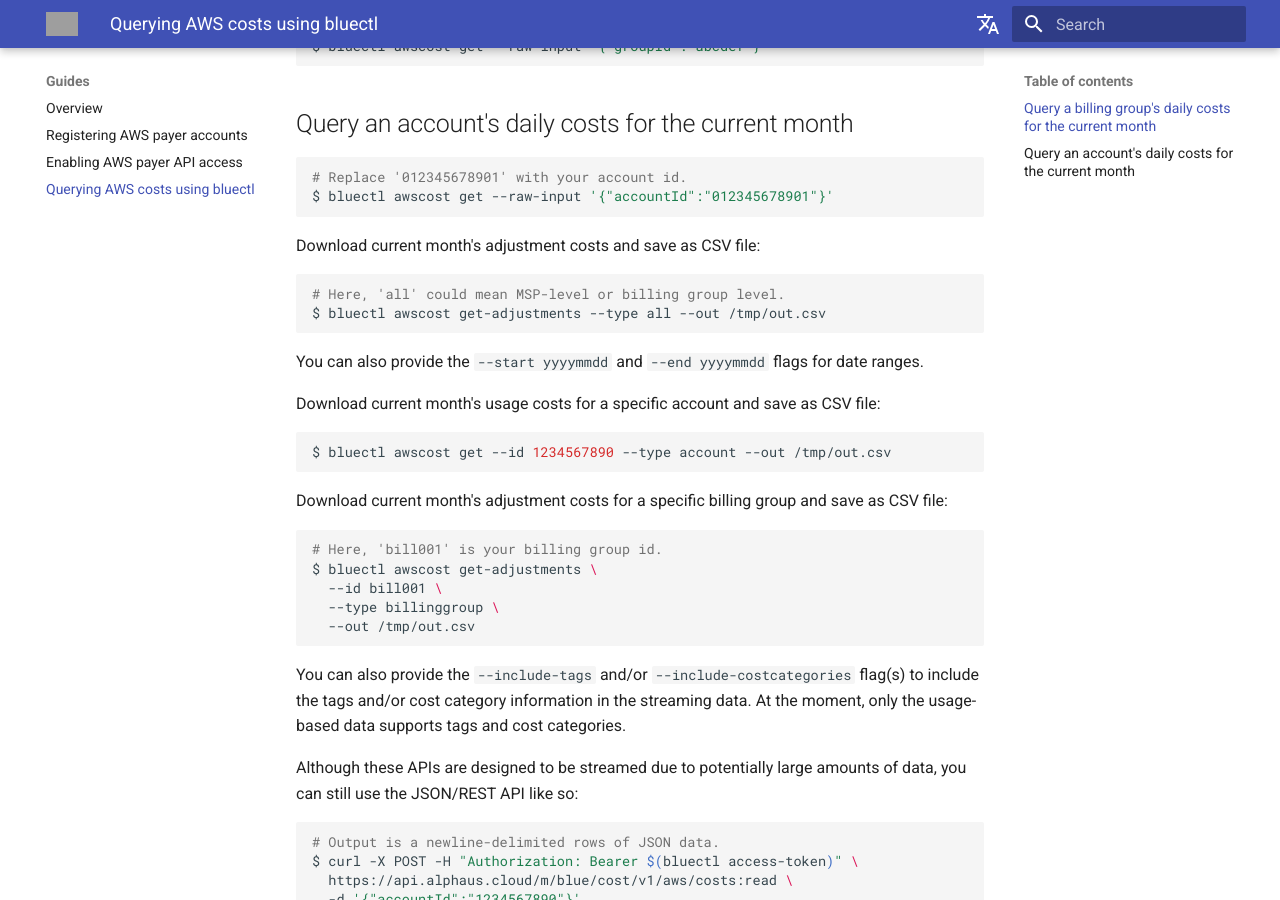
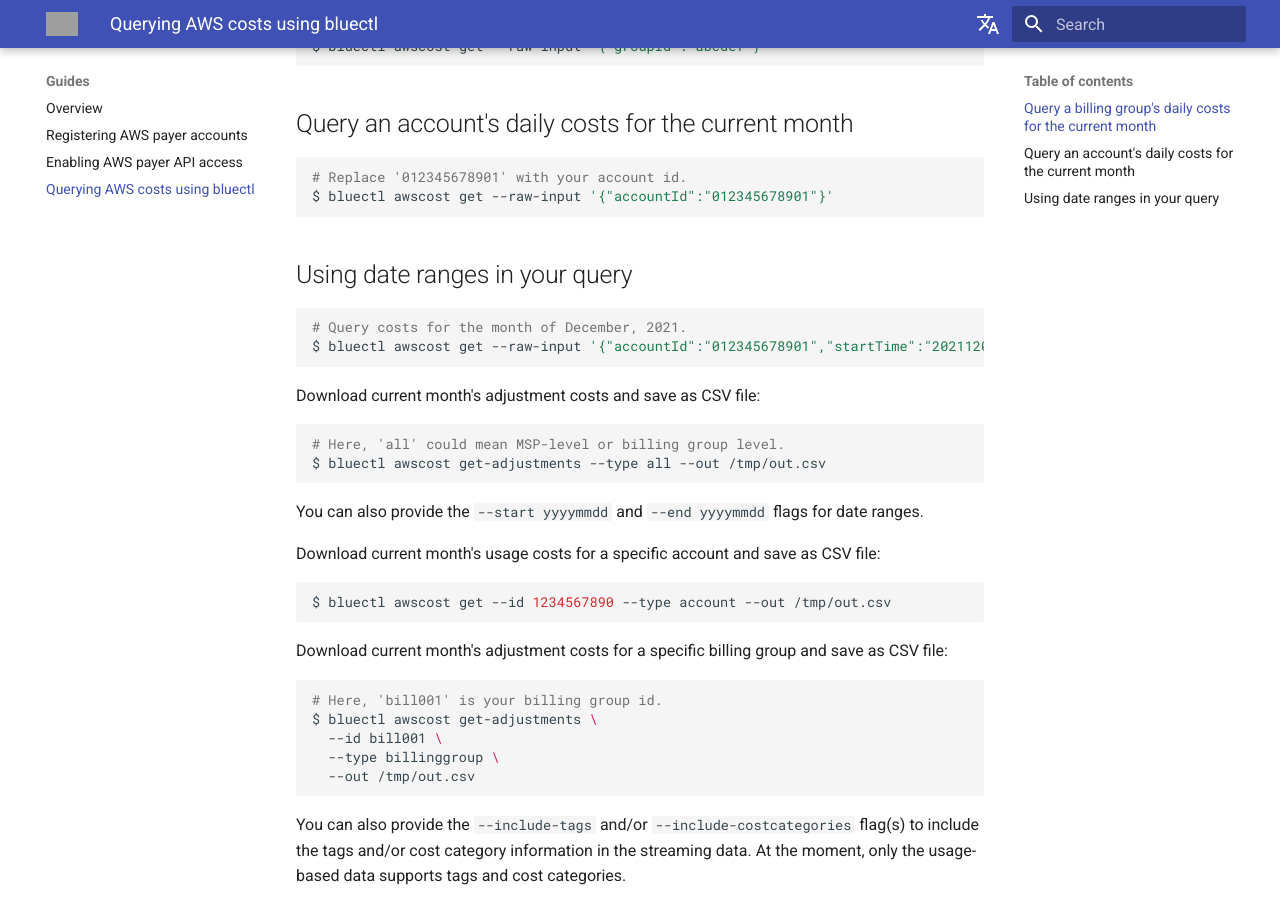
Before and after one commit to alphauslabs/tmpdocs, an MkDocs documentation site: the page built from docs/guides/aws-query-costs.md, in a window 1280 px wide and 900 px high, scrolled down 612 px. Built offline with MkDocs 1.6.1 and Material for MkDocs 9.7.7, drawn with Linux system fonts in a browser that asks for light colours; comment, search, counter and statistics services are not loaded; grey boxes are pictures that could not be loaded.

Commit message:
docs: query costs

````diff
--- a/docs/guides/aws-query-costs.md
+++ b/docs/guides/aws-query-costs.md
@@ -17,6 +17,12 @@
 ```sh
 # Replace '012345678901' with your account id.
 $ bluectl awscost get --raw-input '{"accountId":"012345678901"}'
+```
+
+## Using date ranges in your query
+```sh
+# Query costs for the month of December, 2021.
+$ bluectl awscost get --raw-input '{"accountId":"012345678901","startTime":"20211201","endTime":"20211231"}'
 ```
 
 Download current month's adjustment costs and save as CSV file:
````
